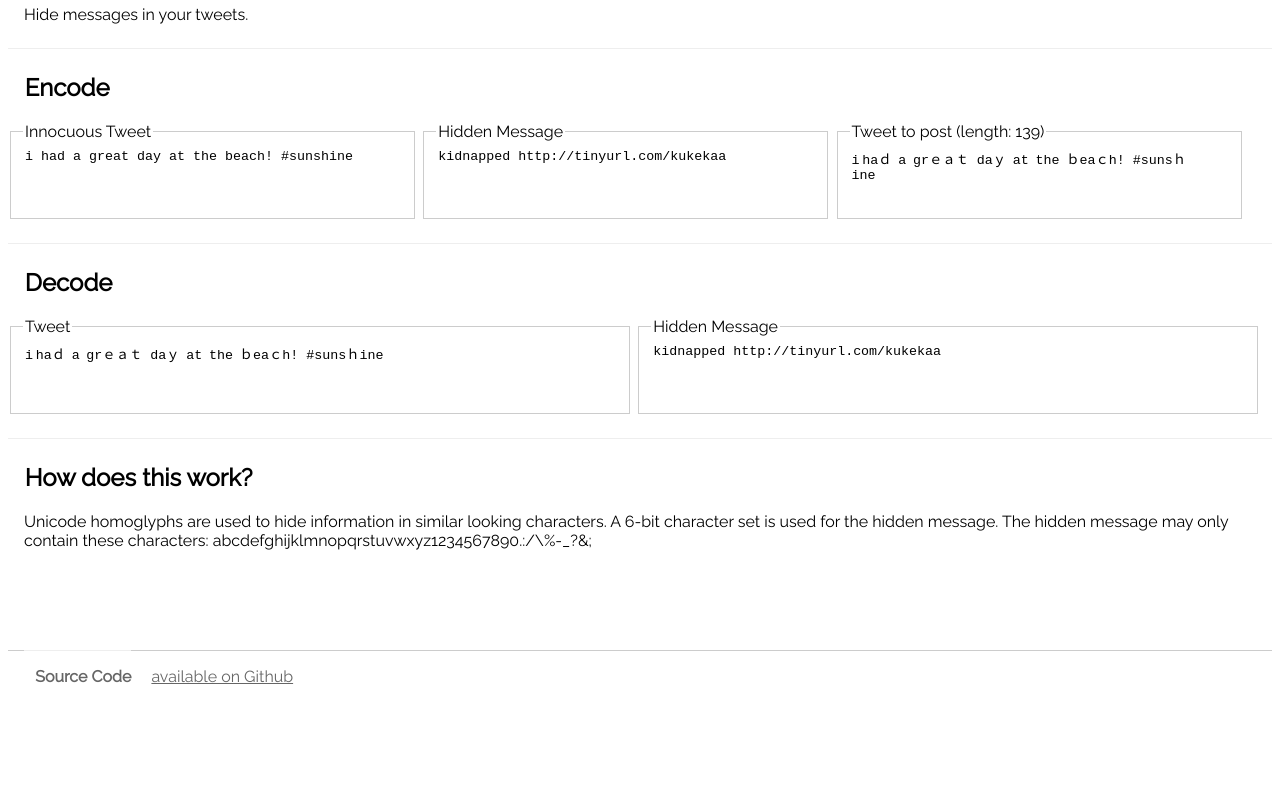
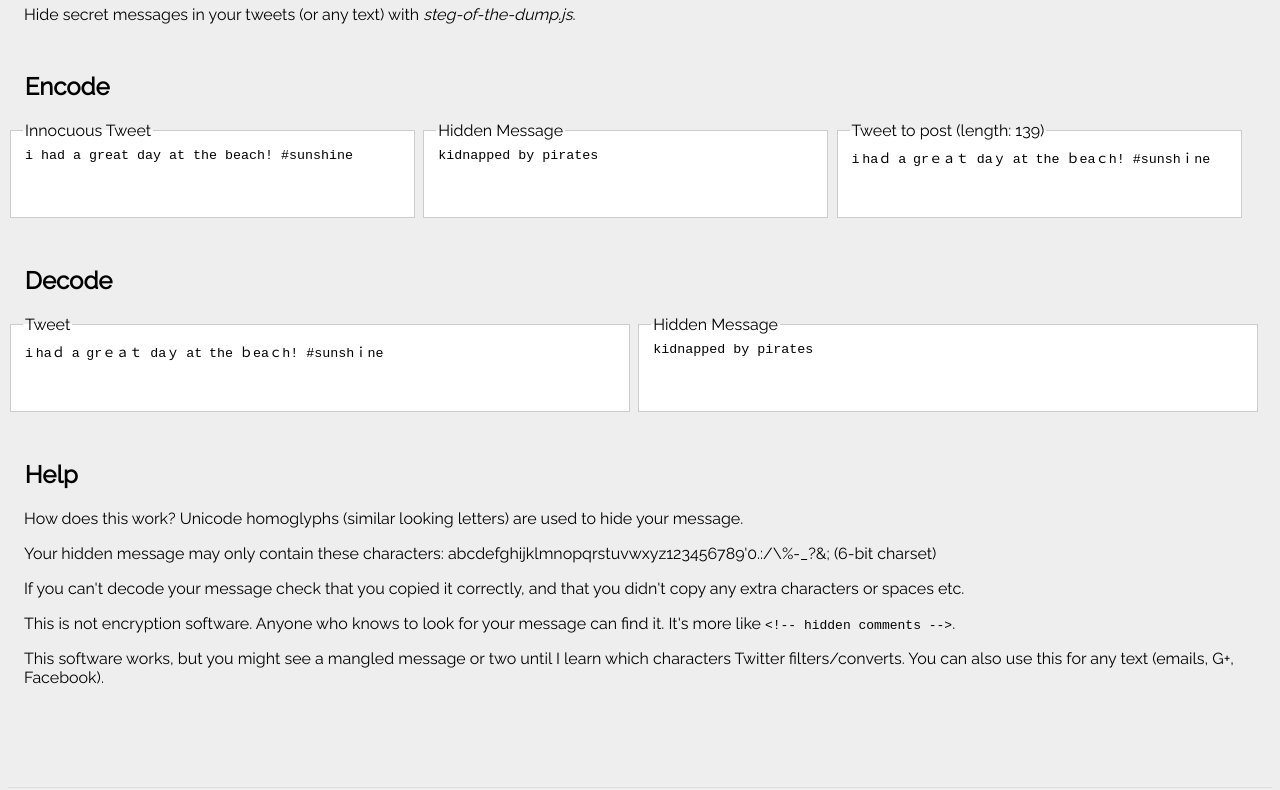
Before and after one commit to holloway/steg-of-the-dump, a plain HTML site: page index.html in a window 1280 px wide. Shown: the part 93-883 px from the top of the page. Before the commit the page ends 803 px from the top, so only its background shows below. Drawn offline with Linux system fonts and the light colour scheme.

Commit message:
bla blah bla

```diff
--- a/index.html
+++ b/index.html
@@ -1,8 +1,7 @@
 <!DOCTYPE html>
 <html>
 <head>
-	 <!-- cargo cult design lol -->
-	<title>Twitter Secret Messages</title>
+	<title>Twitter Secret Messages - Steganography</title>
     <link href='http://fonts.googleapis.com/css?family=Raleway:400,100' rel='stylesheet' type='text/css'>
 	<script src="jquery-1.11.0.min.js"></script>
 	<script src="steg-of-the-dump.js"></script>
@@ -10,7 +9,7 @@
 </head>
 <body>
 	<h1>Twitter Secret Messages</h1>
-	<p>Hide messages in your tweets.</p>
+	<p>Hide secret messages in your tweets (or any text) with <em title="Source code at the bottom of the page">steg-of-the-dump.js</em>.</p>
 	<!--<p><label><input id="enforce_twitter_text_limit" checked type="checkbox">Enforce Twitter text limit</label></p>-->
 	<h2>Encode</h2>
 	<div id="encode" class="row">
@@ -21,10 +20,10 @@
 
 		<fieldset>
 			<legend>Hidden Message</legend>
-			<textarea id="encode_secret">kidnapped http://tinyurl.com/kukekaa</textarea>
+			<textarea id="encode_secret">kidnapped by pirates</textarea>
 		</fieldset><!-- kidnapped http://tinyurl.com/kukekaa -->
 		<fieldset>
-			<legend>Tweet to post <span id="tweet_length"></span></legend>
+			<legend>Tweet to post <span id="tweet_length" title="Tweet may have extra "></span></legend>
 			<textarea id="encode_result" readonly></textarea>
 		</fieldset>
 	</div>
@@ -40,12 +39,23 @@
 		</fieldset>
 	</div>
 
-	<h2>How does this work?</h2>
-	<p>Unicode homoglyphs are used to hide information in similar looking characters. A <span id="secret_alphabet_bitlength"></span>-bit character set is used for the hidden message. The hidden message may only contain these characters: <span id="valid_hidden_message_characters"></span></p>
+	<h2>Help</h2>
+	<p>
+		How does this work? Unicode homoglyphs (similar looking letters) are used to hide your message.
+	</p>
+	<p>	Your hidden message may only contain these characters: <span id="valid_hidden_message_characters"></span> (<span id="secret_alphabet_bitlength"></span>-bit charset)
+	</p>
+	<p>	If you can't decode your message check that you copied it correctly, and that you didn't copy any extra characters or spaces etc.</p>
+	</p>
+	<p> This is not encryption software. Anyone who knows to look for your message can find it. It's more like <tt>&lt;!-- hidden comments --&gt;</tt>.
+	</p>
+	<p>
+	 	This software works, but you might see a mangled message or two until I learn which characters Twitter filters/converts. You can also use this for any text (emails, G+, Facebook).
+	</p>
 
 	<footer>
-		<h2>Source Code</h2>
-		<p><a href="https://github.com/holloway/steg-of-the-dump">available on Github</a></p>
+		<p>Version 0.1. (<a href="https://github.com/holloway/steg-of-the-dump">Source</a>)</p>
+		<p><a href="http://holloway.co.nz/">Holloway.co.nz homepage</p>
 	</footer>
 </body>
 </html>
--- a/screen.css
+++ b/screen.css
@@ -1,5 +1,9 @@
 html {
     font-family: 'Raleway', Ubuntu,sans-serif;
+}
+
+body {
+	background: #eeeeee;
 }
 
 h1 {
@@ -12,7 +16,6 @@ h2 {
 	padding-top:1em;
 	margin-top:1em;
 	padding-left:0.7em;
-	border-top: solid 1px #eeeeee;
 }
 
 p {
@@ -31,6 +34,7 @@ p {
 
 fieldset {
 	border: solid 1px #cccccc;
+	background: white;
 }
 
 textarea {
@@ -42,15 +46,15 @@ textarea {
 
 footer {
 	margin-top:100px;
-	border-top: solid 1px #ccc;
-	padding:1em;
+	border-top: solid 1px #ddd;
+	padding:0.5em 0px 1em 0px;
 	color: #666;
 }
 
-footer h2,
+
 footer p {
-	font-size:inherit;
-	display:inline;
+	font-size:small;
+	padding-left:1em;
 }
 
 footer a {
--- a/steg-of-the-dump.js
+++ b/steg-of-the-dump.js
@@ -36,7 +36,7 @@
 		},
 		encode_update = function(){
 			var tweet = $encode_tweet.val(),
-				secret = $encode_secret.val().toLowerCase(),
+				secret = $encode_secret.val().toLowerCase() + " ",
 				secret_binary = "",
 				character,
 				character_code_in_decimal,
@@ -51,7 +51,7 @@
 				secret_binary_to_encode_in_decimal,
 				i;
 
-			if(tweet.length < maxlength) {
+			if(tweet.length < maxlength && maxlength - tweet.length > 0) {
 				tweet += new Array(maxlength - tweet.length).join(" ");
 			}
 
@@ -69,7 +69,7 @@
 				}
 			}
 
-			secret_binary += zeropad("0", secret_alphabet_bitlength - (secret_binary % secret_alphabet_bitlength))
+			secret_binary = ensure_secret_binary_divisible_by_alphabet_bitlength(secret_binary);
 
 			for(i = 0; i < tweet.length; i++){
 				character = tweet[i];
@@ -89,11 +89,16 @@
 				}
 				result += character;
 			}
-			//result = $.trim(result); //this might corrupt last character? TODO: investigate
 			$encode_result.val(result);
 			$tweet_length.text(" (length: " + result.length + ")");
 			$decode_tweet.val(result);
 			decode_update();
+		},
+		ensure_secret_binary_divisible_by_alphabet_bitlength = function(secret_binary){
+			if(secret_binary % secret_alphabet_bitlength > 0) {
+				secret_binary += zeropad("0", secret_alphabet_bitlength - (secret_binary % secret_alphabet_bitlength));
+			}
+			return secret_binary;
 		},
 		set_to_lowercase = function(){
 			$(this).val($(this).val().toLowerCase());
@@ -125,6 +130,10 @@
 					secret_binary += homoglyphs_lookup[character];
 				}
 			}
+
+			secret_binary = ensure_secret_binary_divisible_by_alphabet_bitlength(secret_binary);
+
+
 			//console.log(secret_binary);
 
 			while(secret_binary.length > 0){
@@ -150,7 +159,7 @@
 			return (new Array(length).join("0") + value).substr(-length, length);
 		},
 		editing_keys = [8, 46], // backspace, delete etc
-		secret_alphabet_string = " abcdefghijklmnopqrstuvwxyz1234567890.:/\\%-_?&;",
+		secret_alphabet_string = " abcdefghijklmnopqrstuvwxyz123456789'0.:/\\%-_?&;",
 		secret_alphabet = secret_alphabet_string.split(""),
 		secret_alphabet_bitlength,
 		homoglyphs_lookup,
```
Also changed, not shown: greatidea.txt (added).
